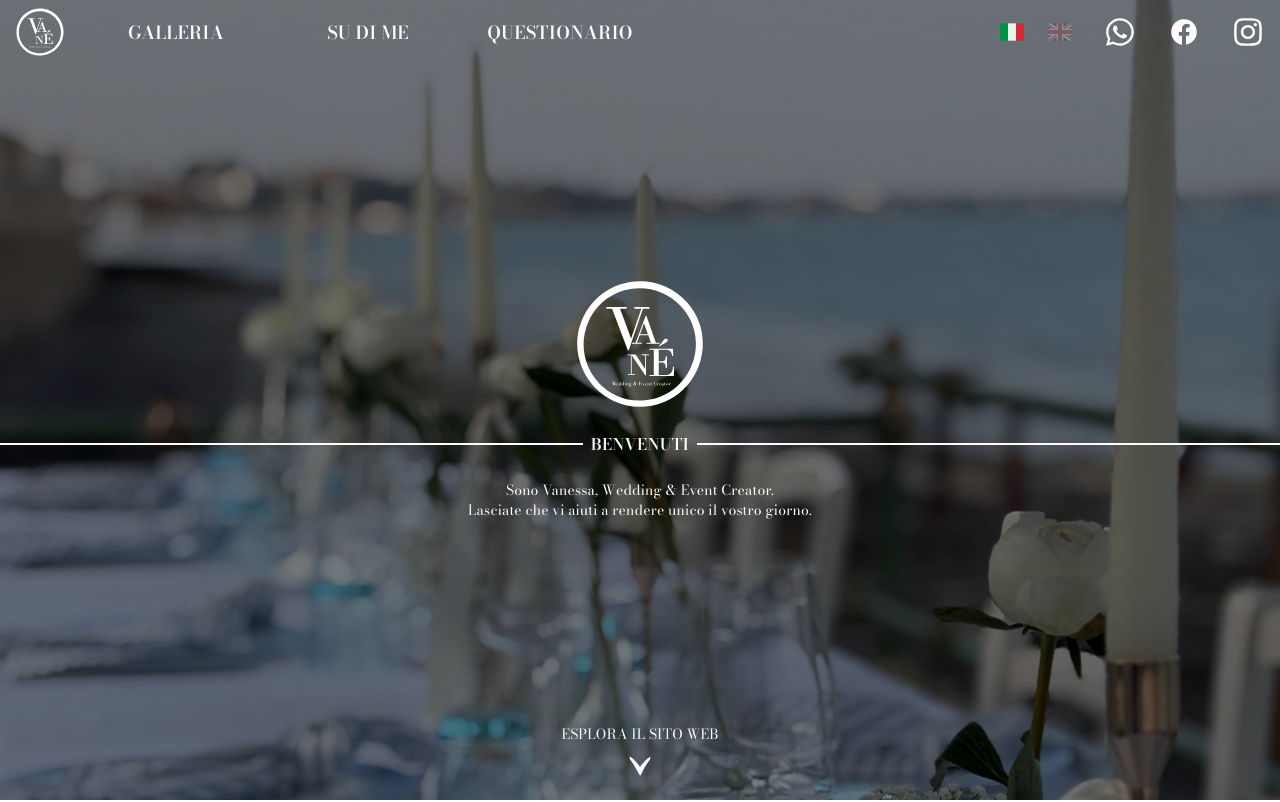
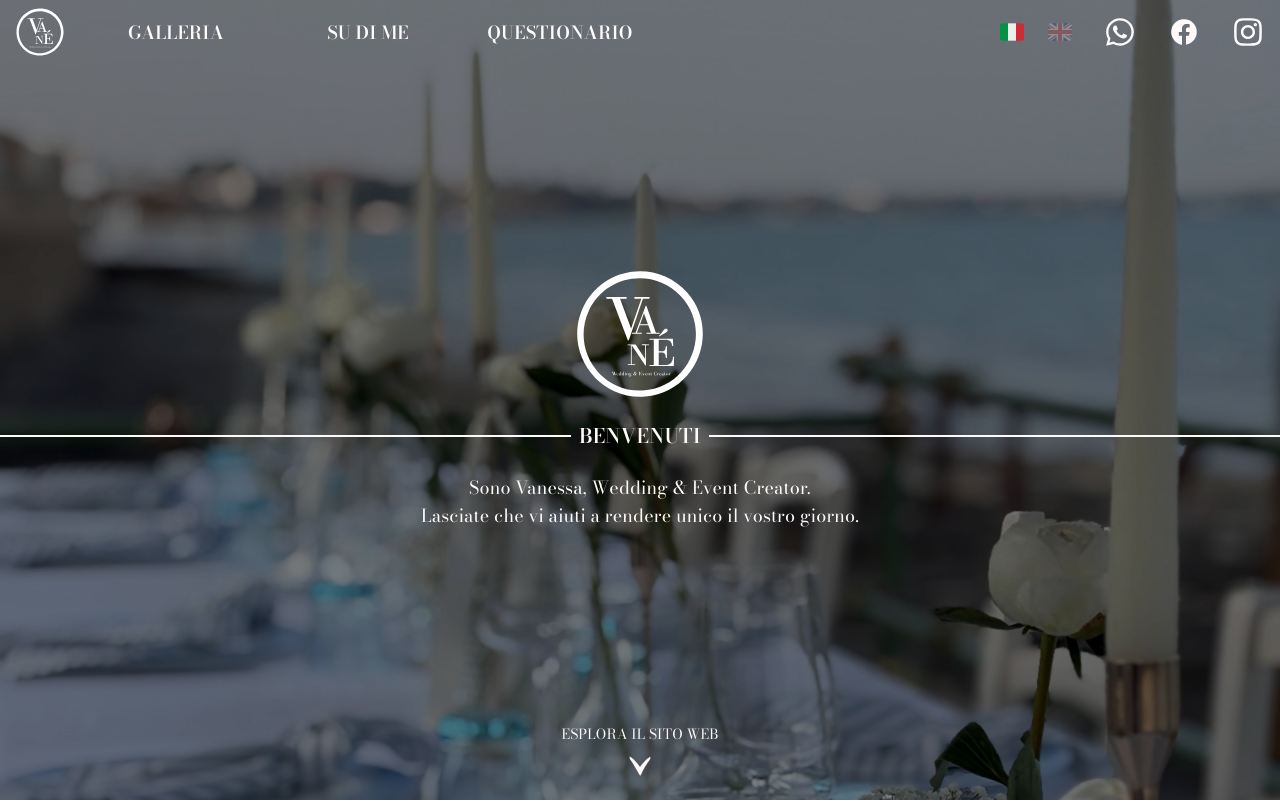
Before and after one commit to vanewedding/website, a React (Vite) app: page /it in a window 1280 px wide. Shown: the top 802 px of the page. Built offline with nearby package versions, Linux system fonts and the light colour scheme.

Commit message:
Fix: web hero section font size and index.css h3 settings

```diff
--- a/src/components/visual/Title.jsx
+++ b/src/components/visual/Title.jsx
@@ -1,6 +1,6 @@
-export default function Title({ text, colorBg, colorTxt }) {
+export default function Title({ text, colorBg, colorTxt, textSize }) {
 	return (
-    <div className="flex justify-center items-center">
+		<div className={`flex justify-center items-center ${textSize}`}>
 			<div className={`h-0.5 w-full ${colorBg}`} />
 			<h3
 				className={`${colorTxt} w-auto whitespace-nowrap px-2 text-center self-center`}
--- a/src/index.css
+++ b/src/index.css
@@ -118,7 +118,6 @@ h2 {
 	font-weight: var(--font-weight-bold);
 }
 h3 {
-	font-size: 1rem;
 	font-weight: var(--font-weight-semibold);
 }
 h4 {
--- a/src/sections/HeroSection.jsx
+++ b/src/sections/HeroSection.jsx
@@ -24,10 +24,11 @@ export default function HeroSection({ it }) {
 					text={it ? hero.titleIt : hero.titleEng}
 					colorBg="bg-off-white"
 					colorTxt="text-off-white"
+					textSize="text-md lg:text-xl"
 				/>
 			</div>
 			{/* testo */}
-			<p className="text-off-white text-center text-sm  whitespace-pre-line">
+			<p className="text-off-white text-center text-md lg:text-lg  whitespace-pre-line">
 				{it ? hero.textIt : hero.textEng}
 			</p>
 			{/* scroll down */}
```
Lines whose indentation alone changed are shown as unchanged.
